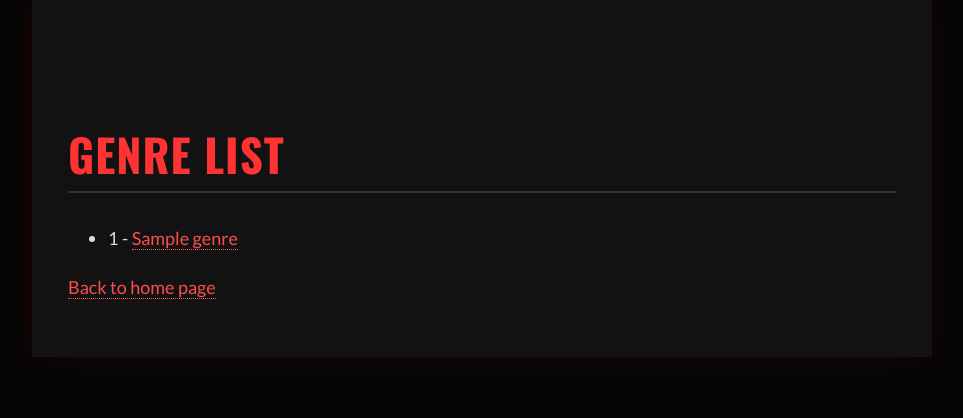
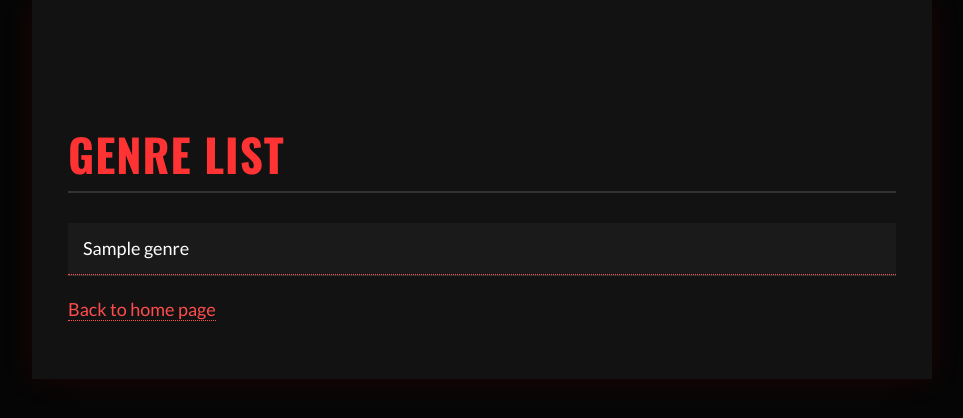
Before and after one commit to lara-queirogaa/Metacritics-website, a Flask app: template templates/genre-list.html in a window 1280 px wide. Shown: the top 418 px of the page, without its empty margins (158-1121 px from the left). Run offline with Flask 3, Linux system fonts and the light colour scheme; the template is opened without the code that fills it: most values are stand-ins (such as "Sample title", 1, 10 or a date in 2020).

Commit message:
estilo tabela

```diff
--- a/static/style.css
+++ b/static/style.css
@@ -188,7 +188,7 @@ table tr:hover td {
   font-family: 'Oswald', sans-serif;
 }
 
-/* --- Linha de Lista Estilo “Tabela” --- */
+/* --- Linha de Lista Estilo “Tabela” Ajustada --- */
 .list-line {
   list-style-type: none;      /* Remove bullets */
   padding: 0;
@@ -198,26 +198,30 @@ table tr:hover td {
 
 .list-line li {
   background-color: #1a1a1a; /* Fundo escuro para cada linha */
-  color: #dcdcdc;             /* Texto claro */
-  padding: 10px 15px;         /* Espaçamento interno */
+  color: #ffffff;             /* Texto totalmente branco */
+  padding: 0;                 /* Retira padding do li, será no link */
   border-bottom: 1px solid #333; /* Linha separadora */
   font-family: 'Lato', sans-serif;
-  transition: background-color 0.2s ease;
 }
 
 .list-line li:hover {
   background-color: #2a2a2a; /* Hover mais claro */
 }
 
-.list-line li a {
-  color: #ff4d4d;
-  text-decoration: none;
-  border-bottom: 1px dotted #ff4d4d;
+.list-line li a.list-line-link {
+    display: block;              /* Ocupa toda a linha */
+    width: 100%;
+    color: #ffffff;              /* Texto branco */
+    text-decoration: none;       /* Remove sublinhado/pontos */
+    padding: 10px 15px;          /* Padding da linha */
+    transition: background-color 0.2s ease;
+    box-sizing: border-box;      /* Garante que padding não ultrapassa o li */
 }
 
-.list-line li a:hover {
-  color: #ffffff;
-  border-bottom: 1px solid #ffffff;
+.list-line li a.list-line-link:hover {
+    background-color: #2a2a2a;  /* Mantém hover */
+    color: #ffffff;              /* Continua branco */
+    border-bottom: none;         /* Remove qualquer linha */
 }
 
 
--- a/templates/genre-list.html
+++ b/templates/genre-list.html
@@ -8,11 +8,12 @@
 <body>
     <h1>Genre List</h1>
 
-    <ul>
+    <ul class="list-line">
         {% for genre in genres %}
             <li>
-                {{ genre.genre_id }} -
-                <a href="/genres/{{ genre.genre_id }}/">{{ genre.name }}</a>
+                <a href="/genres/{{ genre.genre_id }}/" class="list-line-link">
+                    {{ genre.name }}
+                </a>
             </li>
         {% endfor %}
     </ul>
--- a/templates/movie-list.html
+++ b/templates/movie-list.html
@@ -11,8 +11,9 @@
     <ul class="list-line">
         {% for movie in movies %}
             <li>
-                {{ movie.show_id }} -
-                <a href="/shows/{{ movie.show_id }}/">{{ movie.title }}</a>
+                <a href="/shows/{{ movie.show_id }}/" class="list-line-link">
+                    {{ movie.show_id }} - {{ movie.title }}
+                </a>
             </li>
         {% endfor %}
     </ul>
```
Also changed, not shown: templates/people-list.html (+4 -3 lines), templates/production-companies.html (+4 -3 lines).
